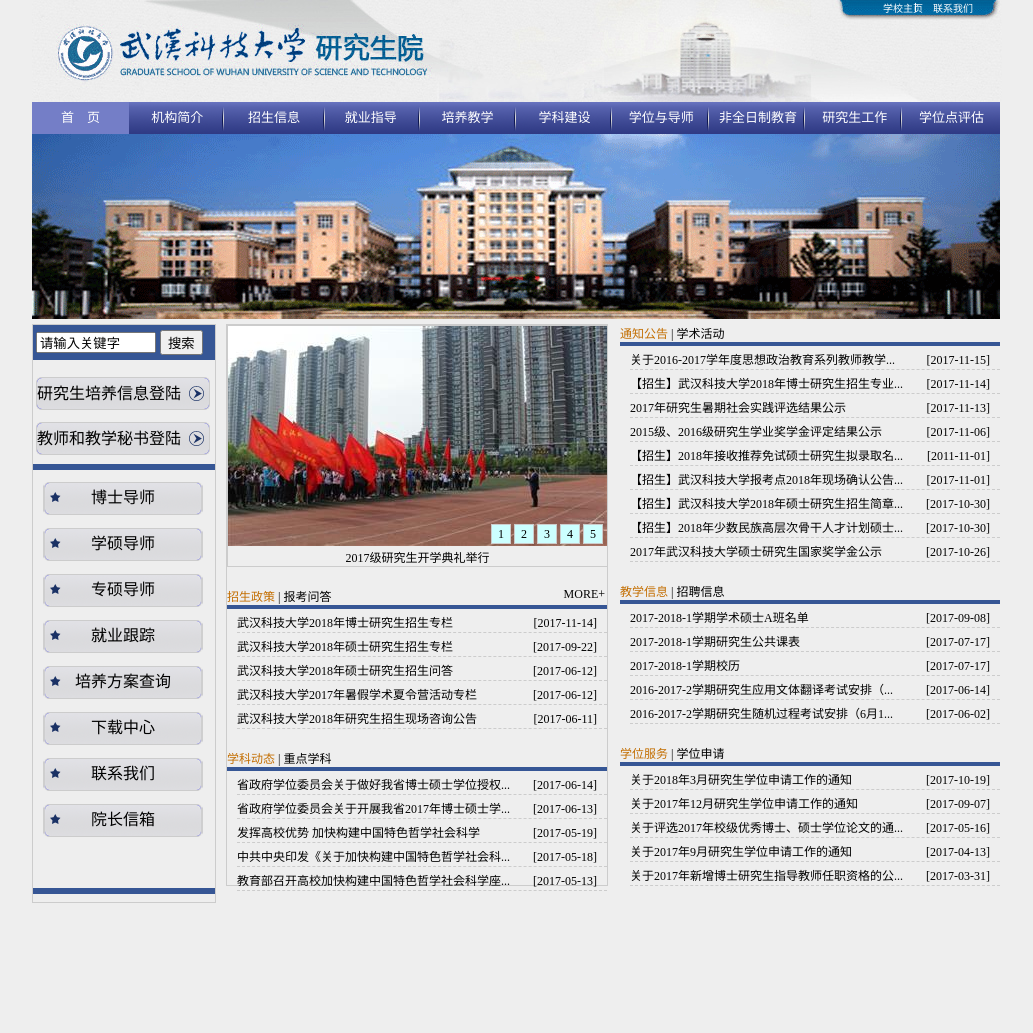
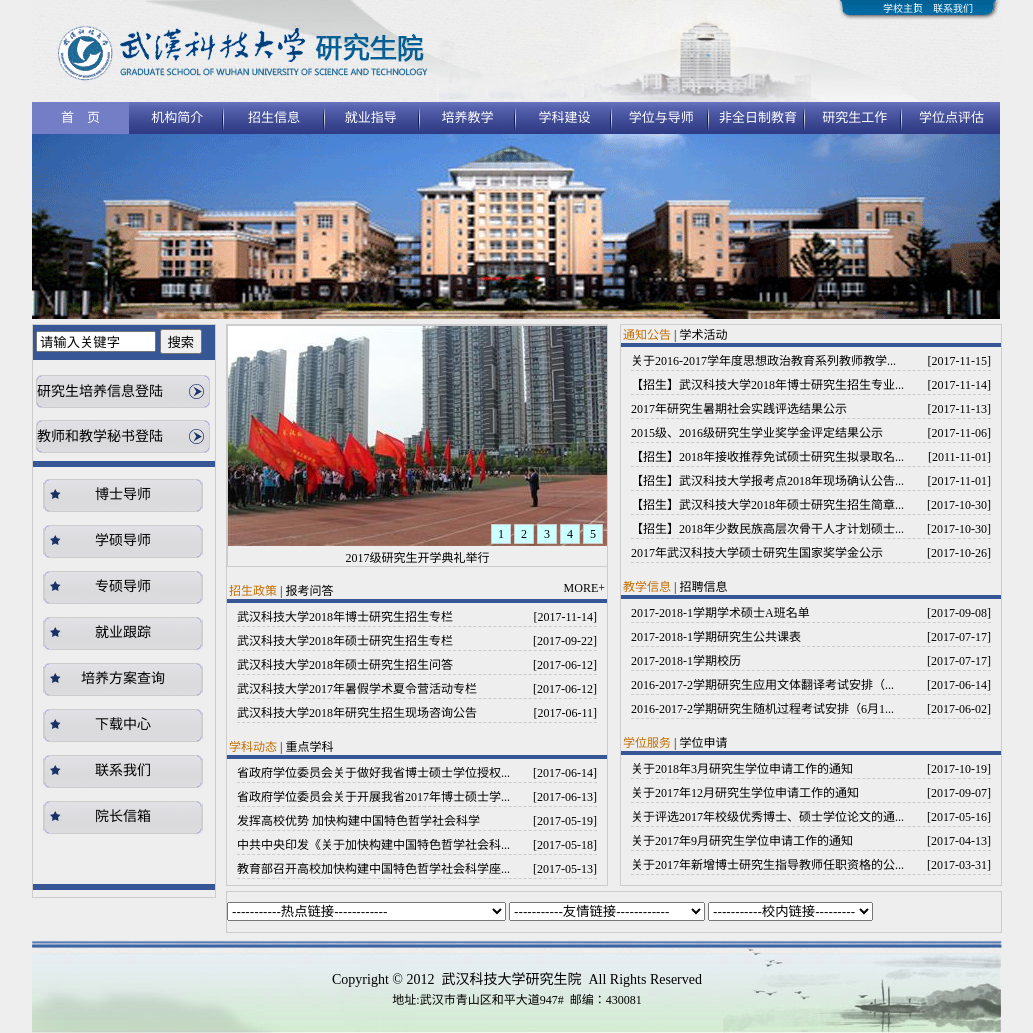
Before and after one commit to maoshanli/font, a plain HTML site: page index.html in a window 1280 px wide. Shown: the whole page, without its empty margins (124-1157 px from the left). Before the commit the page ends 903 px from the top, so only its background shows below. Drawn offline with Linux system fonts and the light colour scheme.

Commit message:
height problem -line2 by css|| function-tag switch& news slide & drop down list & search by js

```diff
--- a/css/main.css
+++ b/css/main.css
@@ -3,6 +3,7 @@ body{
 	margin:0px auto;
 	width:968px;
 	background:#EEEEEE;
+	font-size:12px;
 
 }
 header {
@@ -106,6 +107,7 @@ header .tag a{
 	width:182px;
 	float:left;
 	margin-top:5px;
+	font-size:14px;
 	border:solid 1px #ccc;
 }
  #search_text{
@@ -117,6 +119,7 @@ header .tag a{
 	background-color: #365695;
 	line-height:35px;
 }
+
 .wrap .w-left .info-top a{
 	display:block;
 	line-height:35px;
@@ -200,9 +203,24 @@ header .tag a{
 	position:relative;
 	font-size: 12px;
 }
+.wrap .w-right{
+	border:solid 1px #ccc;
+}
+.wrap .w-bottom{
+	position:relative;
+	width:774px;
+	height:40px;
+	border:solid 1px #ccc;
+	line-height:40px;
+    left:194px;
+	top:-7px;
+	clear:both;
+}
 .title{
+	padding-left:2px;
+	margin-top:14px;
 	border-bottom:solid 4px #365695;
-	margin-top:20px;
+
 }
 .n-title{
 	margin-top:0px;
@@ -230,16 +248,30 @@ header .tag a{
 }
 .content ul{
 	padding:0px;
-	margin:0px;
+    margin: 5px 10px;
 	list-style-type:none;
 }
 .content ul li{
-    margin-top: 5px;
-	margin-left:10px;
+	margin: 5px auto;
     border-bottom: dashed thin #CCC;
     line-height: 18px;
 }
-
+footer{
+	width:970px;
+	height:93px;
+	background-image:url("../images/footer.png");
+}
+footer p{
+	margin:0px;
+	text-align:center;
+}
+footer .cy{
+	font-size:14px;
+    line-height:20px;
+}
+footer .address{
+	font-size:12px;
+}
 .time{
 	position:absolute;
 	right:10px;
--- a/index.html
+++ b/index.html
@@ -627,8 +627,36 @@
 				</div>
 			</div>
 			<div class="w-bottom">
+				<select>
+					<option selected="selected">-----------热点链接------------</option>
+					<option >武汉科技大学研究生毕业去向登记</option>
+					<option>武汉科技大学研究生创新基地</option>
+					<option>2013年硕士研究生招生专业目录说明</option>
+					<option>武汉科技大学2013年研究生招生新闻发布会</option>
+				</select>
+				<select>
+					<option value="" selected="selected">-----------友情链接------------</option>
+					<option value="">教育部学位与研究生教育中心</option>
+					<option value="http://www.wust.edu.cn">武汉科技大学</option>
+					<option value="">中华人民共和国教育部</option>
+					<option value="">全国工程硕士研究生教育网</option>
+					<option value="">中国科技论文在线</option><option value="">中国研究生人才网</option>
+				</select>
+				 <select>
+					<option value="" selected="selected">-----------校内链接---------</option>
+					<option value="">培养系统打印控件下载</option>
+					<option value="">导师个人信息</option>
+					<option value="">研究生培养信息登陆</option>
+					<option value="">教师和教学秘书登陆</option>
+                </select>
 			</div>
 		</div>
+		<footer>
+			<br>
+			<br>
+			<p class="cy">Copyright&nbsp;©&nbsp;2012&nbsp;&nbsp;武汉科技大学研究生院&nbsp;&nbsp;All Rights Reserved</p>
+			<p class="address">地址:武汉市青山区和平大道947#&nbsp;&nbsp;邮编：430081</p>
+		</footer>
 	</body>
 	<script>
 		//二级标题
```
Also changed, not shown: images/footer.png (added).
